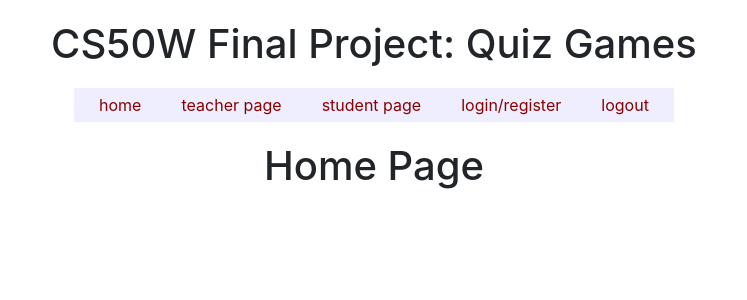
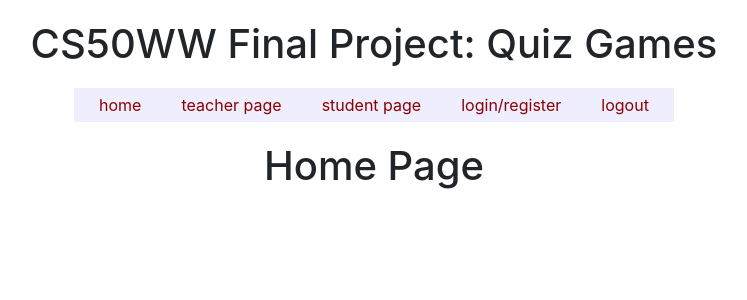
Before and after one commit to raphaeluziel/quiz, a Flask app: page / in a window 1280 px wide. Shown: the top 300 px of the page, without its empty margins (266-1013 px from the left). Run offline with Flask 2, Linux system fonts and the light colour scheme; some libraries are stand-ins or nearby versions.

Commit message:
fridat at 3:56

```diff
--- a/templates/layout.html
+++ b/templates/layout.html
@@ -21,7 +21,7 @@
   <body>
 
     <div class="top">
-      <h1>CS50W Final Project: Quiz Games</h1>
+      <h1>CS50WW Final Project: Quiz Games</h1>
     </div>
 
     <div class="nav">
```
